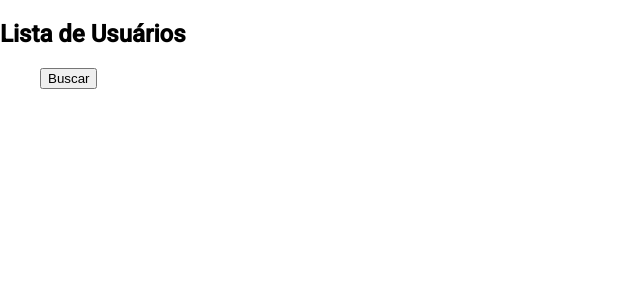
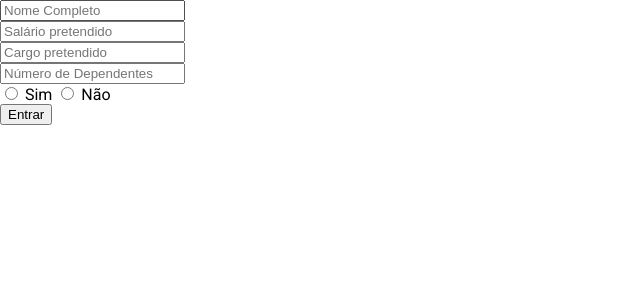
Before and after one commit to Aldf76/angularStudies, an Angular app: page /home in a window 1280 px wide. Shown: the top 300 px of the page, without its empty margins (0-640 px from the left). Built offline with nearby package versions, Linux system fonts and the light colour scheme.

Commit message:
Exercitando reactiveForms e validators

```diff
--- a/src/app/app-module.ts
+++ b/src/app/app-module.ts
@@ -18,6 +18,7 @@ import { UsuarioDetalhes } from './usuario-detalhes/usuario-detalhes';
 import { TemplateDriven } from './template-driven/template-driven';
 import { ReactiveForms } from './reactive-forms/reactive-forms';
 import { ReactiveFormsModule } from '@angular/forms';
+import { CadastroFuncionario } from './components/cadastro-funcionario/cadastro-funcionario';
 
 
 
@@ -35,6 +36,7 @@ import { ReactiveFormsModule } from '@angular/forms';
     UsuarioDetalhes,
     TemplateDriven,
     ReactiveForms,
+    CadastroFuncionario,
   ],
   imports: [
     BrowserModule,
--- a/src/app/app.html
+++ b/src/app/app.html
@@ -18,16 +18,30 @@
 
 
  -->
+<!-- app.component.html -->
 
-<!--
-<app-pai></app-pai>
+
+
+
+<!-- Exercício de interpolação, roteamento e passagem de dados entre componentes
+ <app-lista-usuarios></app-lista-usuarios>
 -->
 
-
-<app-lista-usuarios></app-lista-usuarios>
 
 
 <!--
 <app-home />
 -->
-<br />
+
+
+<!--
+
+<app-template-driven></app-template-driven>
+
+<app-reactive-forms></app-reactive-forms>
+
+
+-->
+
+
+<app-cadastro-funcionario></app-cadastro-funcionario>
--- /dev/null
+++ b/src/app/components/cadastro-funcionario/cadastro-funcionario.html
@@ -0,0 +1,34 @@
+<form [formGroup]="loginForm" (ngSubmit)="enviar()">
+    <input type="string" formControlName="nomeCompleto" placeholder="Nome Completo" />
+    <br>
+    <input type="number" formControlName="salario" placeholder="Salário pretendido" />
+    <br>
+    <input type="string" formControlName="cargo" placeholder="Cargo pretendido">
+    <br>
+    <input type="number" formControlName="nDependentes" placeholder="Número de Dependentes">
+    <br>
+    <!--radio button-->
+    <label>
+        <input type="radio" formControlName="VT" [value]="true" /> Sim
+      </label>
+      <label>
+        <input type="radio" formControlName="VT" [value]="false" /> Não
+      </label>
+      <p *ngIf="loginForm.get('VT')?.invalid && loginForm.get('VT')?.touched">
+        Recebe VT ?
+      </p>
+      <!---->
+    <br>
+    <button type="submit">Entrar</button>
+  </form>
+
+<!--Erros de validação-->
+  <p *ngIf="loginForm.get('salario')?.errors?.['min']">
+    O salário deve ser no mínimo R$ 1518,00.
+  </p>
+  <p *ngIf="loginForm.get('nDependentes')?.errors?.['max']">
+        O número máximo de dependentes é 4.
+  </p>
+  <p *ngIf="loginForm.get('nomeCompleto')?.errors?.['minlength']">
+    O nome deve possuir no mínimo 10 caracteres.
+</p>
--- /dev/null
+++ b/src/app/components/cadastro-funcionario/cadastro-funcionario.ts
@@ -0,0 +1,27 @@
+import { Component } from '@angular/core';
+import { ReactiveForms } from '../../reactive-forms/reactive-forms';
+import { FormControl, FormGroup, Validators } from '@angular/forms';
+
+@Component({
+  selector: 'app-cadastro-funcionario',
+  standalone: false,
+  templateUrl: './cadastro-funcionario.html',
+  styleUrl: './cadastro-funcionario.css'
+})
+export class CadastroFuncionario {
+
+  loginForm = new FormGroup({
+    nomeCompleto: new FormControl('', [Validators.required, Validators.minLength(10)]),
+    salario: new FormControl('', [Validators.required, Validators.min(1518)]),
+    cargo: new FormControl('', [Validators.required]),
+    nDependentes: new FormControl('', [Validators.required, Validators.max(4)]),
+    VT: new FormControl(null, [Validators.required])
+  })
+
+
+  enviar() {
+    if (this.loginForm.valid) {
+      console.log(this.loginForm.value);
+    }
+  }
+}
```
Also changed, not shown: src/app/components/cadastro-funcionario/cadastro-funcionario.css (added), 1 other file (tests, documents, lock files or other folders).
